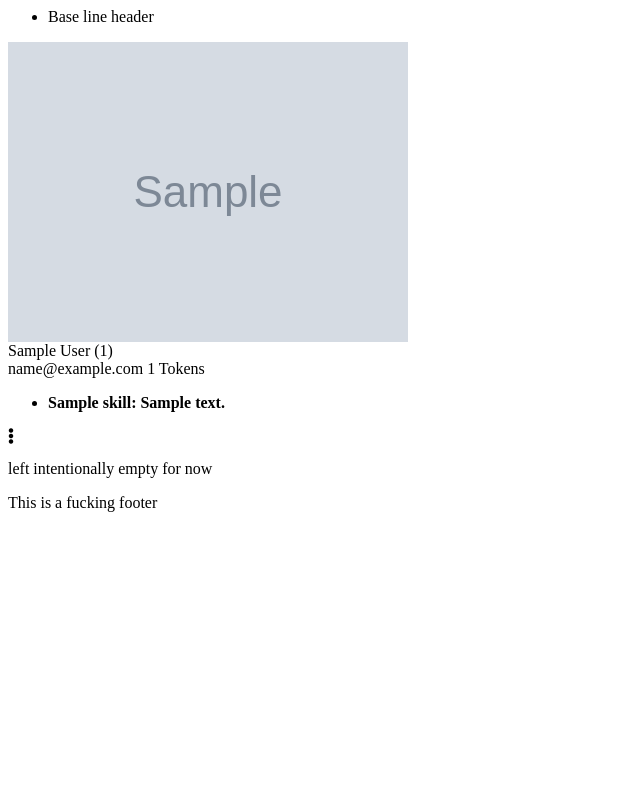
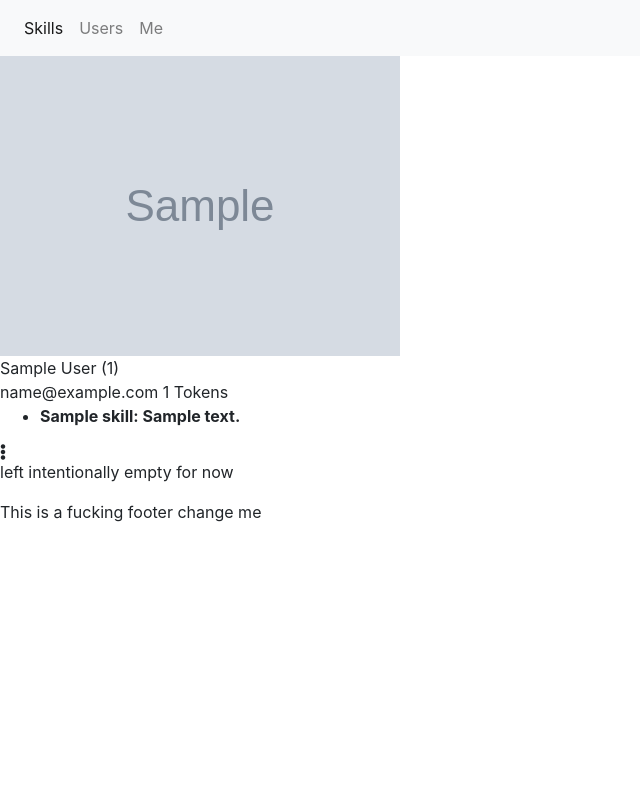
Before and after one commit to mshaban/kepler, a Django app: page /user/1/ in a window 1280 px wide. Shown: the whole page, without its empty margins (0-640 px from the left). Run offline with Django 3.2, Linux system fonts and the light colour scheme; a user stored in the database is signed in; tables that the repository leaves empty hold one stand-in row (values such as "Sample post"); grey boxes marked "Sample" are stand-in pictures; some libraries are stand-ins or nearby versions.

Commit message:
add nav bars

```diff
--- a/kepler/urls.py
+++ b/kepler/urls.py
@@ -31,7 +31,8 @@ urlpatterns = [
     url(r"^account/", include("account.urls")),
     path('admin/', admin.site.urls),
     path('skills/', include(urls)),
-    url(r'^user/(?P<kepler_id>\w{0,50})/$', views.profile_page, ),
+    url(r'^user/(?P<kepler_id>\w{0,50})/$', views.profile_page, name='user_profiles'),
+    url(r'^user/all', views.platform_users, name='all_users'),
     url(r'^$', views.index, )
 ]
 
--- a/skill_platform/views.py
+++ b/skill_platform/views.py
@@ -122,3 +122,9 @@ def profile_page(request, kepler_id):
         context['from_user'] = request.user
         context['to_user'] = to_user
     return render(request, 'skill_platform/other_profile.html', context)
+
+
+@login_required
+def platform_users(request):
+    all_users = UserProfile.objects.all()
+    return render(request, 'skill_platform/all_users.html', {'all_users': all_users})
--- a/templates/site_base.html
+++ b/templates/site_base.html
@@ -1,6 +1,9 @@
 <head>
     <meta name="viewport" content="width=device-width, height=device-height, initial-scale=1.0, minimum-scale=1.0">
-  <link rel="stylesheet" href="https://use.fontawesome.com/releases/v5.4.2/css/all.css" integrity="sha384-/rXc/GQVaYpyDdyxK+ecHPVYJSN9bmVFBvjA/9eOB+pb3F2w2N6fc5qB9Ew5yIns" crossorigin="anonymous">
+    <link rel="stylesheet" href="https://use.fontawesome.com/releases/v5.4.2/css/all.css"
+          integrity="sha384-/rXc/GQVaYpyDdyxK+ecHPVYJSN9bmVFBvjA/9eOB+pb3F2w2N6fc5qB9Ew5yIns" crossorigin="anonymous">
+    <link rel="stylesheet" href="https://stackpath.bootstrapcdn.com/bootstrap/4.3.1/css/bootstrap.min.css"
+          integrity="sha384-ggOyR0iXCbMQv3Xipma34MD+dH/1fQ784/j6cY/iJTQUOhcWr7x9JvoRxT2MZw1T" crossorigin="anonymous">
     <script src="https://ajax.googleapis.com/ajax/libs/jquery/3.3.1/jquery.min.js"></script>
     {% load static %}
     <link rel="stylesheet" type="text/css" href="{% static 'fonts.css' %}">
@@ -8,13 +11,30 @@
 </head>
 
 {% block nav %}
+    <nav class="navbar navbar-expand-lg navbar-light bg-light">
+        <button class="navbar-toggler" type="button" data-toggle="collapse" data-target="#navbarNav"
+                aria-controls="navbarNav" aria-expanded="false" aria-label="Toggle navigation">
+            <span class="navbar-toggler-icon"></span>
+            adeeek
+        </button>
+        <div class="collapse navbar-collapse" id="navbarNav">
+            <ul class="navbar-nav">
+                <li class="nav-item active">
+                    <a class="nav-link" href="{% url 'skillList' %}">Skills <span class="sr-only">(current)</span></a>
+                </li>
 
-    <ul>
-        <li>Base line header</li>
-    </ul>
+                <li class="nav-item">
+                    <a class="nav-link" href="{% url 'all_users' %}">Users</a>
+                </li>
+                <li class="nav-item">
+                    <a class="nav-link" href="{% url 'user_profiles' 'me' %}">Me</a>
+                </li>
+            </ul>
+        </div>
+    </nav>
 {% endblock %}
 {% block body %}
 {% endblock %}
 {% block footer %}
-    This is a fucking footer
+    This is a fucking footer change me
 {% endblock %}
--- a/templates/skill_platform/profile.html
+++ b/templates/skill_platform/profile.html
@@ -32,7 +32,7 @@
         <div class="right-col">
 
 
-            <div>
+            <div class="other-user-container">
                 <p> left intentionally empty for now </p>
             </div>
             {#            {% if not me %}#}
```
Also changed, not shown: requirements.txt (+21 -0 lines), templates/skill_platform/all_users.html (added, +47 -0 lines).
